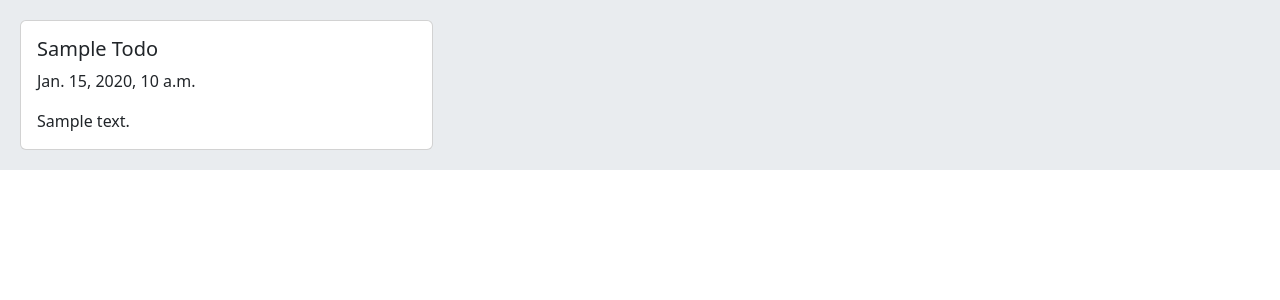
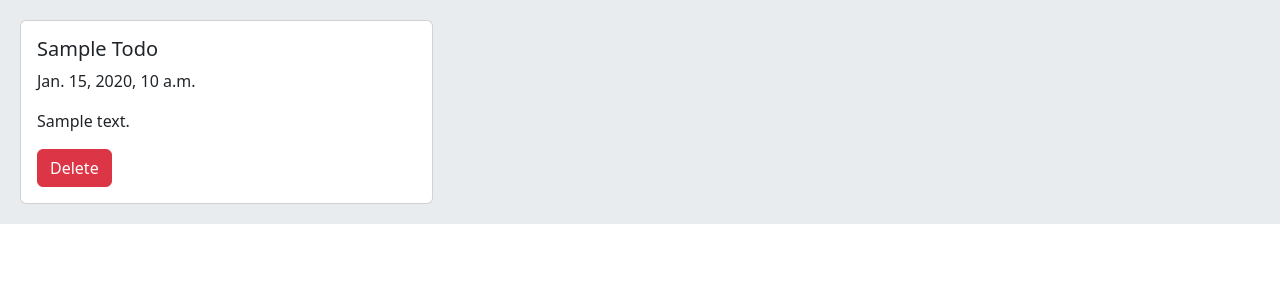
Before and after one commit to atefeharabi/Todo, a Django app: page /detail/1/ in a window 1280 px wide. Shown: the part 56-356 px from the top of the page. Run offline with Django 4.2, Linux system fonts and the light colour scheme; tables that the repository leaves empty hold one stand-in row (values such as "Sample post").

Commit message:
009: add delete button for deleting an object from database

```diff
--- a/Home/urls.py
+++ b/Home/urls.py
@@ -5,4 +5,5 @@ from .views import *
 urlpatterns = [
     path('', home, name='home'),
     path('detail/<int:todo_id>/', detail, name='details'),
+    path('delete/<int:todo_id>/', delete, name='delete'),
 ]
--- a/Home/views.py
+++ b/Home/views.py
@@ -1,4 +1,4 @@
-from django.shortcuts import render
+from django.shortcuts import render, redirect
 from .models import Todo
 
 
@@ -10,3 +10,8 @@ def home(request):
 def detail(request, todo_id):
     todo = Todo.objects.get(id=todo_id)
     return render(request, 'detail.html', {'todo': todo})
+
+
+def delete(request, todo_id):
+    Todo.objects.get(id=todo_id).delete()
+    return redirect('home')
--- a/templates/detail.html
+++ b/templates/detail.html
@@ -7,6 +7,7 @@
                 <h5 class="card-title placeholder-glow">{{ todo.title|title }}</h5>
                 <p class="card-text placeholder-glow">{{ todo.created }}</p>
                 <p class="card-text placeholder-glow">{{ todo.body }}</p>
+                <a href="{% url 'delete' todo.id %}" class="btn btn-danger">Delete</a>
             </div>
         </div>
 {% endblock content %}
```
